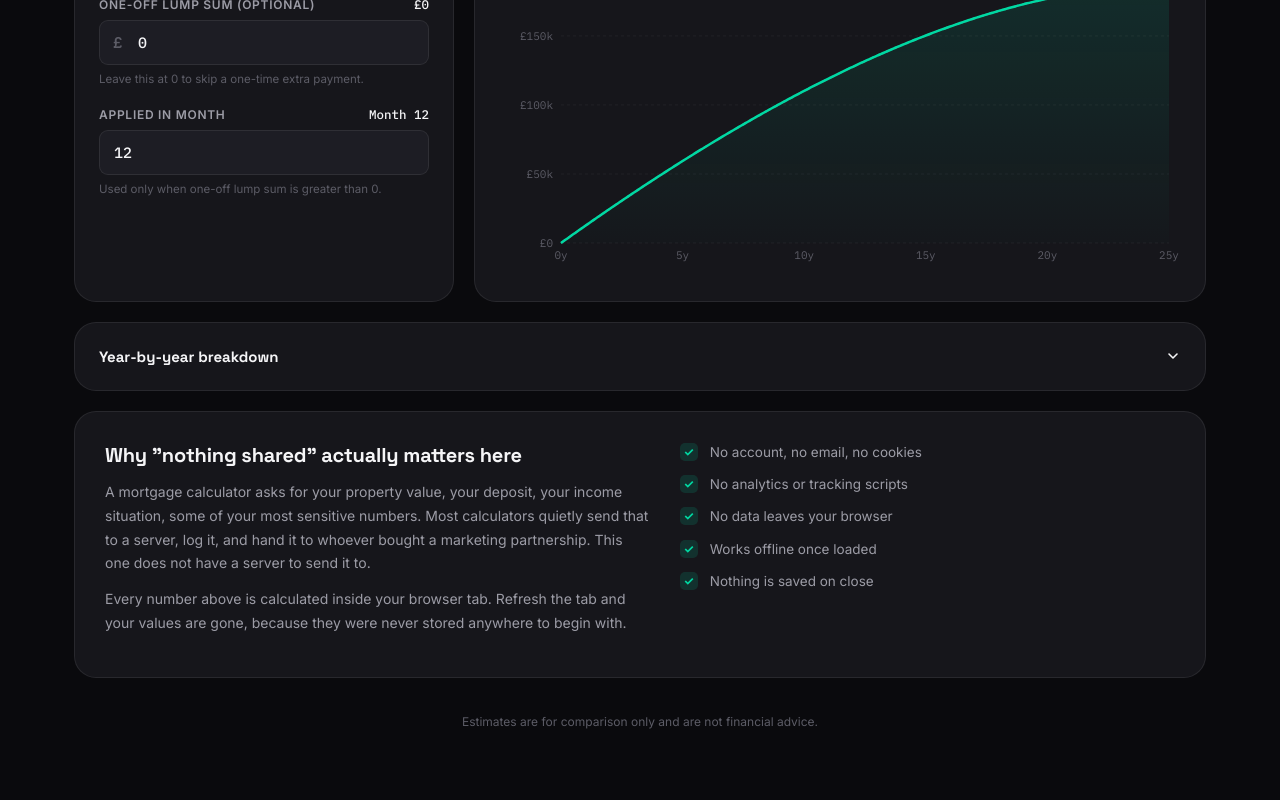
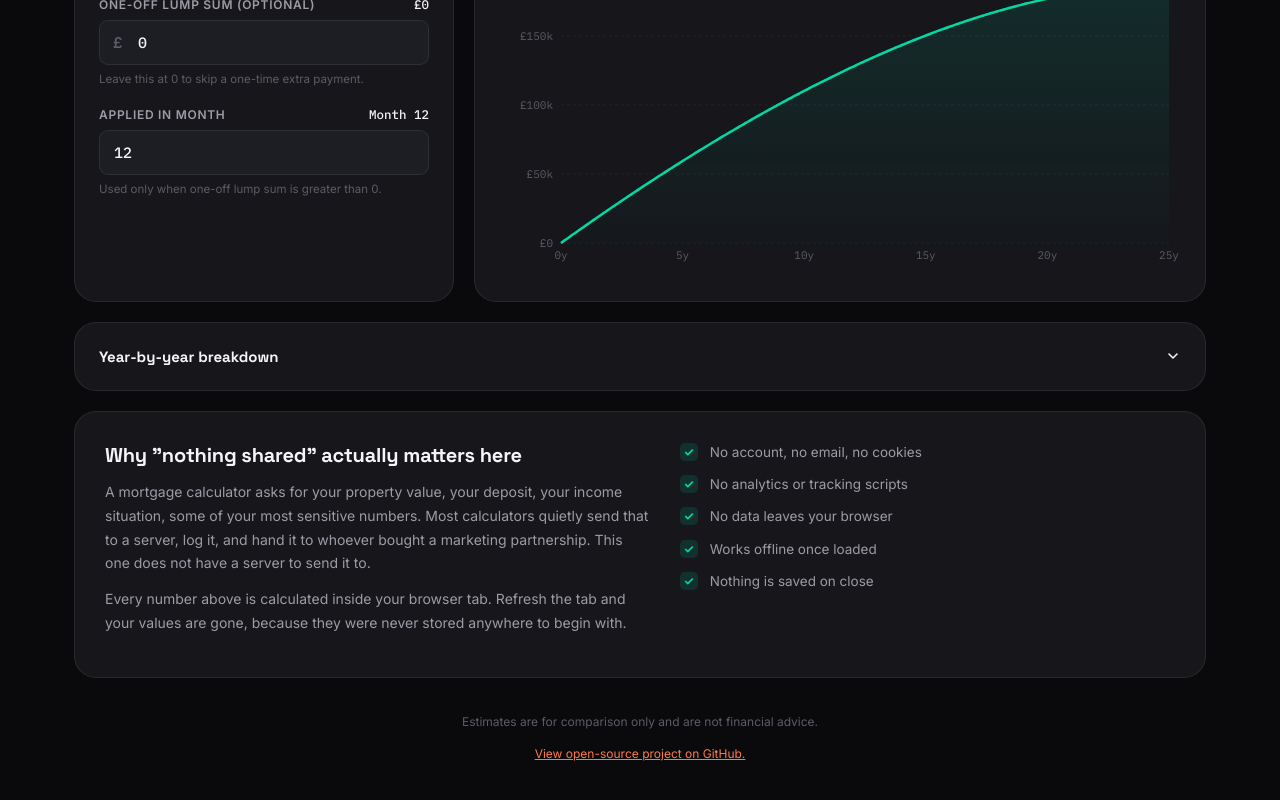
Before and after one commit to amprew/mortgage-calculator, a React (Vite) app: page / in a window 1280 px wide. Shown: the part 1064-1864 px from the top of the page. Built offline with nearby package versions, Linux system fonts and the light colour scheme.

Commit message:
Add GitHub link

```diff
--- a/src/App.tsx
+++ b/src/App.tsx
@@ -128,7 +128,8 @@ export default function App() {
       <PrivacySection />
 
       <footer>
-        Estimates are for comparison only and are not financial advice.
+        <p>Estimates are for comparison only and are not financial advice.</p>
+        <p><a href="https://github.com/amprew/mortgage-calculator">View open-source project on GitHub.</a></p>
       </footer>
     </div>
   );
--- a/src/styles/global.css
+++ b/src/styles/global.css
@@ -728,3 +728,7 @@ footer {
   background: var(--coral);
   color: #fff;
 }
+
+a {
+  color: var(--coral);
+}
```
